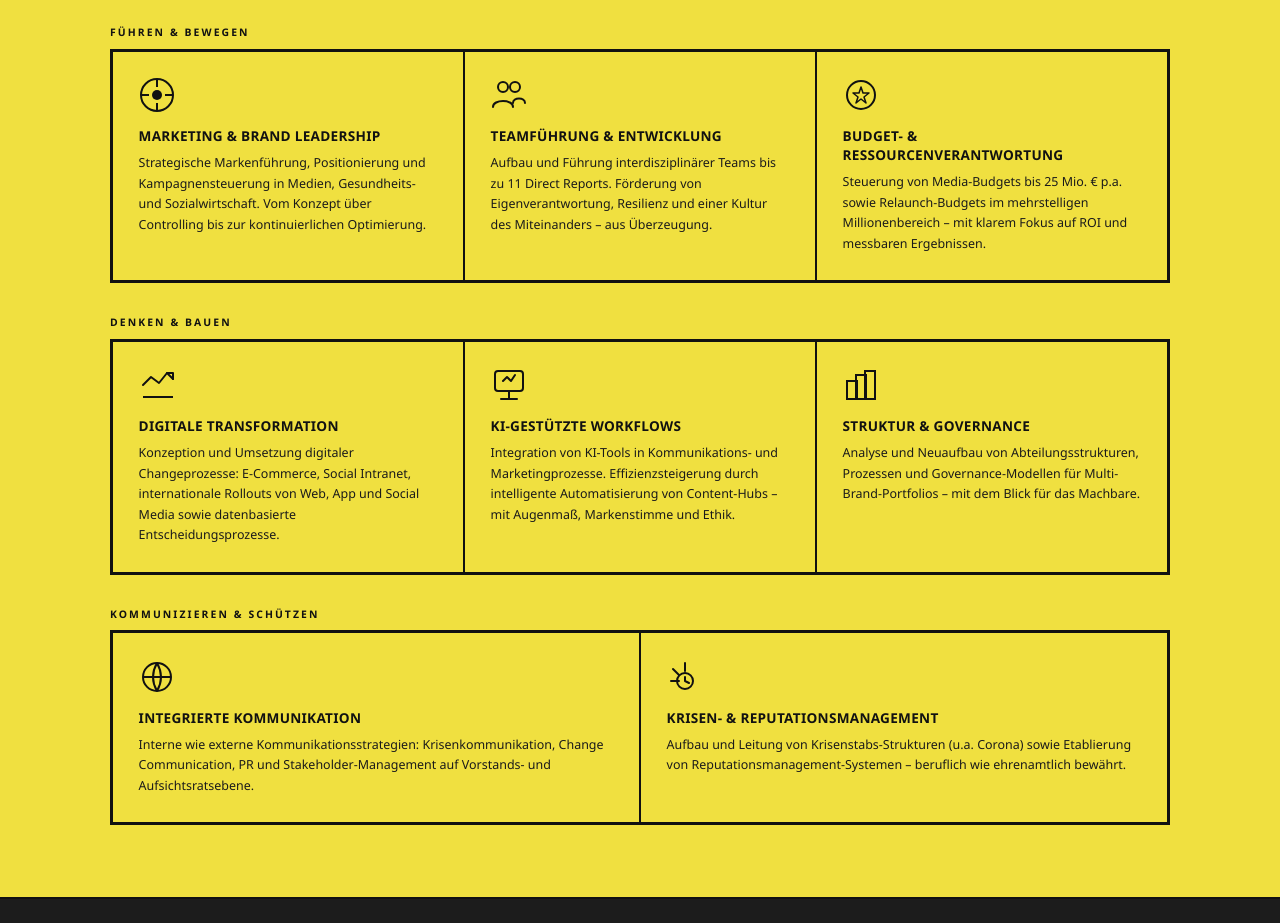
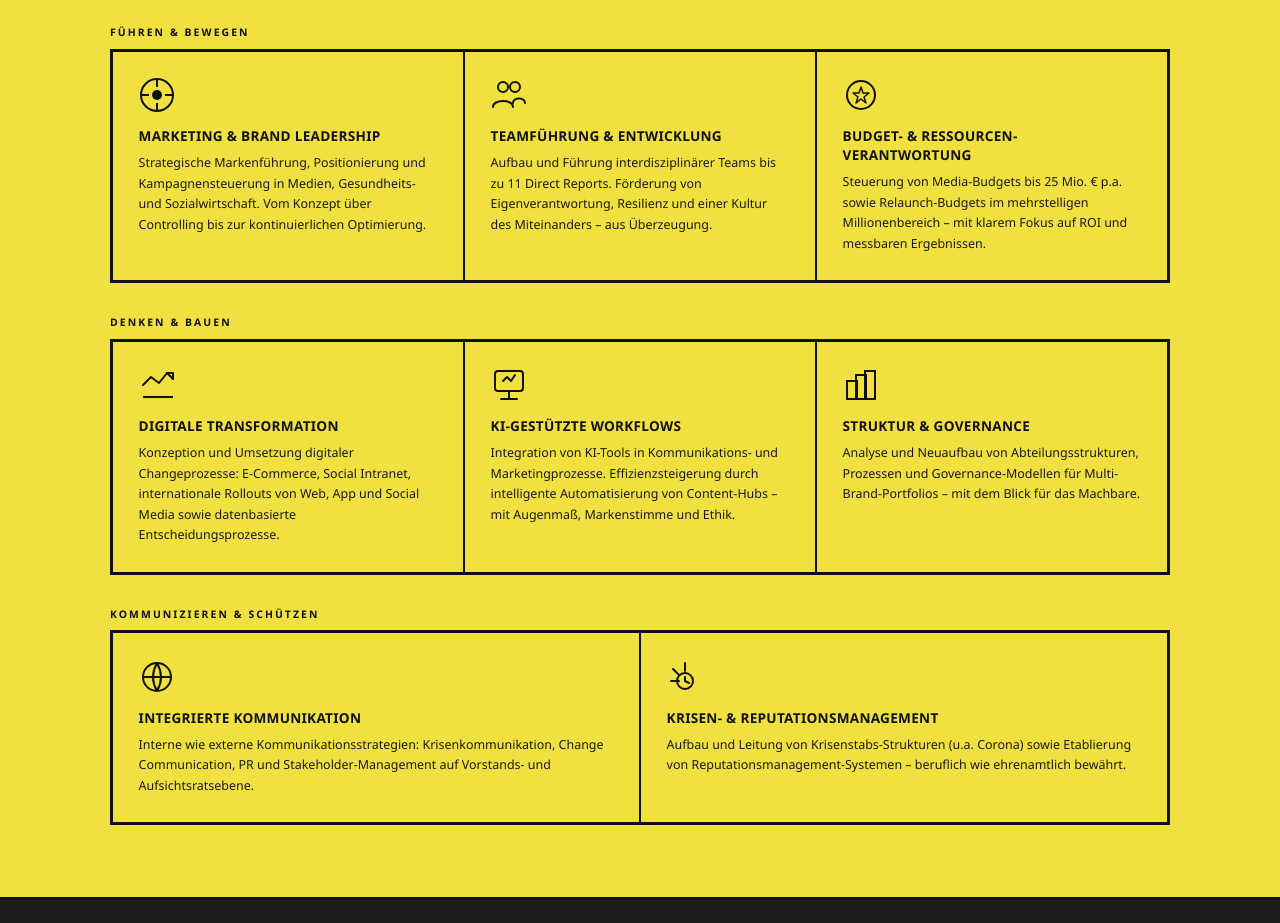
Before and after one commit to bered82-web/website, a plain HTML site: page index.html in a window 1280 px wide. Shown: the part 3360-4283 px from the top of the page. Drawn offline with Linux system fonts and the light colour scheme.

Commit message:
Update index.html

```diff
--- a/index.html
+++ b/index.html
@@ -231,7 +231,7 @@
       </div>
       <div class="comp-card">
         <svg class="comp-icon" viewBox="0 0 36 36" fill="none"><circle cx="18" cy="18" r="14" stroke="currentColor" stroke-width="2"/><path d="M18 10 L20 16 L26 16 L21 20 L23 26 L18 22 L13 26 L15 20 L10 16 L16 16 Z" stroke="currentColor" stroke-width="1.5" stroke-linejoin="round"/></svg>
-        <h3>Budget- &amp; Ressourcenverantwortung</h3>
+        <h3>Budget- &amp; Ressourcen&shy;verantwortung</h3>
         <p>Steuerung von Media-Budgets bis 25 Mio. € p.a. sowie Relaunch-Budgets im mehrstelligen Millionenbereich – mit klarem Fokus auf ROI und messbaren Ergebnissen.</p>
       </div>
     </div>
```
